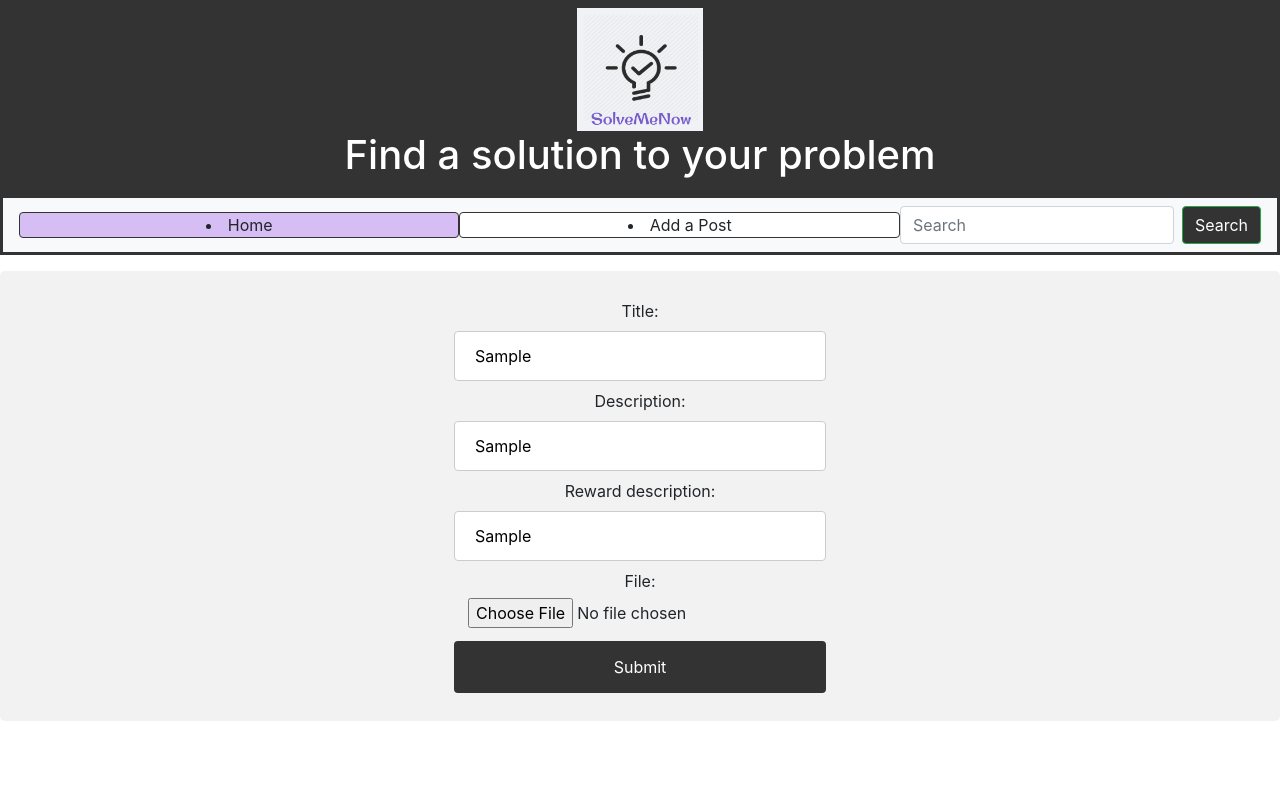
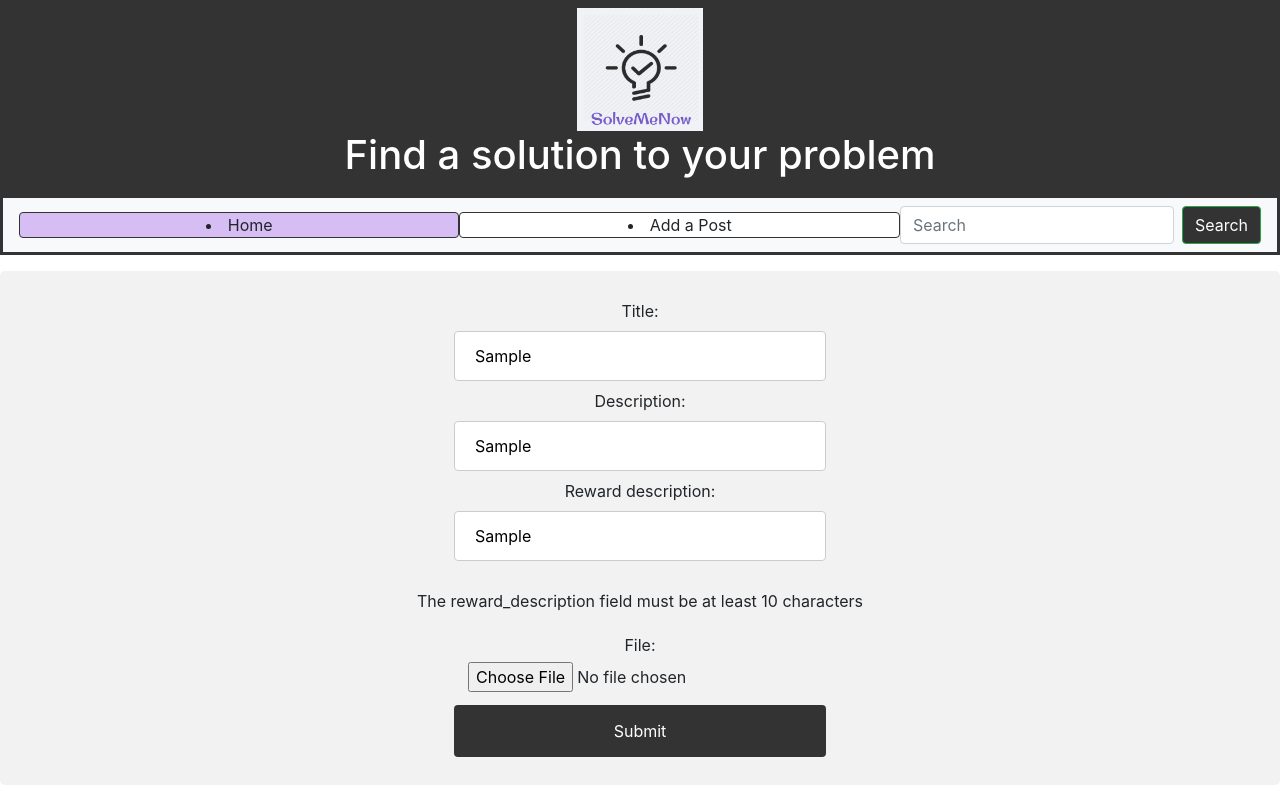
Before and after one commit to katamb/iti0208, a Vue app in the folder front-end/app/: page /#/addpost in a window 1280 px wide. Both pictures are taken after typing "Sample", "Sample", "Sample" into the empty fields and a click on the input "Submit". Built offline with nearby package versions, Linux system fonts and the light colour scheme; no server answers.

Commit message:
Post validation

```diff
--- a/front-end/app/package.json
+++ b/front-end/app/package.json
@@ -14,7 +14,8 @@
     "node-sass": "^4.11.0",
     "popper.js": "^1.14.7",
     "sass-loader": "^7.1.0",
-    "vue": "^2.5.22",
+    "vee-validate": "^2.1.7",
+    "vue": "^2.6.6",
     "vue-axios": "^2.1.4",
     "vue-router": "^3.0.2"
   },
--- a/front-end/app/src/components/AddPost.vue
+++ b/front-end/app/src/components/AddPost.vue
@@ -3,16 +3,20 @@
       <h3>{{return_msg}}</h3>
       <form id="post-form" @submit.prevent="processForm">
         Title:<br>
-        <input type="text" name="title" placeholder="Title" v-model="title"><br>
+        <input type="text" name="title" placeholder="Title" v-model="title"  v-validate="{ required: true, min: 3 }"><br>
+        <div class="error" v-if=" submitted && errors.has('title')">{{errors.first('title')}}</div>
         Description:<br>
-        <input type="text" name="description" placeholder="Description" v-model="description"><br>
+        <input type="text" name="description" placeholder="Description" v-model="description" v-validate="{ required: true, min: 3 }"><br>
+        <div class="error" v-if=" submitted && errors.has('description')">{{errors.first('description')}}</div>
         Reward description:<br>
         <input type="text" name="reward_description" placeholder="Reward Description"
-               v-model="reward_description"><br>
+               v-model="reward_description" v-validate="{ required: true, min: 10
+                }"><br>
+        <div class="error" v-if="submitted && errors.has('reward_description')">{{errors.first('reward_description')}}</div>
         File:<br>
         <input id="singleFileUploadInput" type="file" name="file" class="file-input"
                @change="loadTextFromFile"/><br>
-        <input type="submit" value="Submit">
+        <input type="submit"  value="Submit">
       </form>
     </div>
 </template>
@@ -22,14 +26,19 @@ import axios from 'axios';
 
 export default {
   name: 'addpost',
+
   data() {
     return {
       title: '',
       description: '',
       reward_description: '',
       file: null,
-      return_msg: ''
+      return_msg: '',
+      submitted: false
+
+
     };
+
   },
   methods: {
     loadTextFromFile(input) {
@@ -40,8 +49,21 @@ export default {
       this.description = '';
       this.reward_description = '';
       this.file = null;
+
     },
+
+
+
     processForm() {
+      this.submitted = true;
+      this.$validator.validate().then(valid => {
+        if (valid) {
+          alert("Successful!");
+        } else {
+          alert("Fail to submit Form!");
+        }
+      });
+
       if (this.title === '') {
         return;
       }
@@ -91,6 +113,8 @@ export default {
 };
 </script>
 
+
+
 <style scoped>
   label {
     text-align: right;
--- a/front-end/app/src/main.js
+++ b/front-end/app/src/main.js
@@ -3,8 +3,12 @@ import App from './App.vue'
 import router from './router'
 import 'bootstrap'
 import 'bootstrap/dist/css/bootstrap.min.css'
+import VeeValidate from 'vee-validate';
+
+
 
 Vue.config.productionTip = false;
+Vue.use(VeeValidate);
 
 new Vue({
   router,
```
Also changed, not shown: 1 other file (tests, documents, lock files or other folders).
